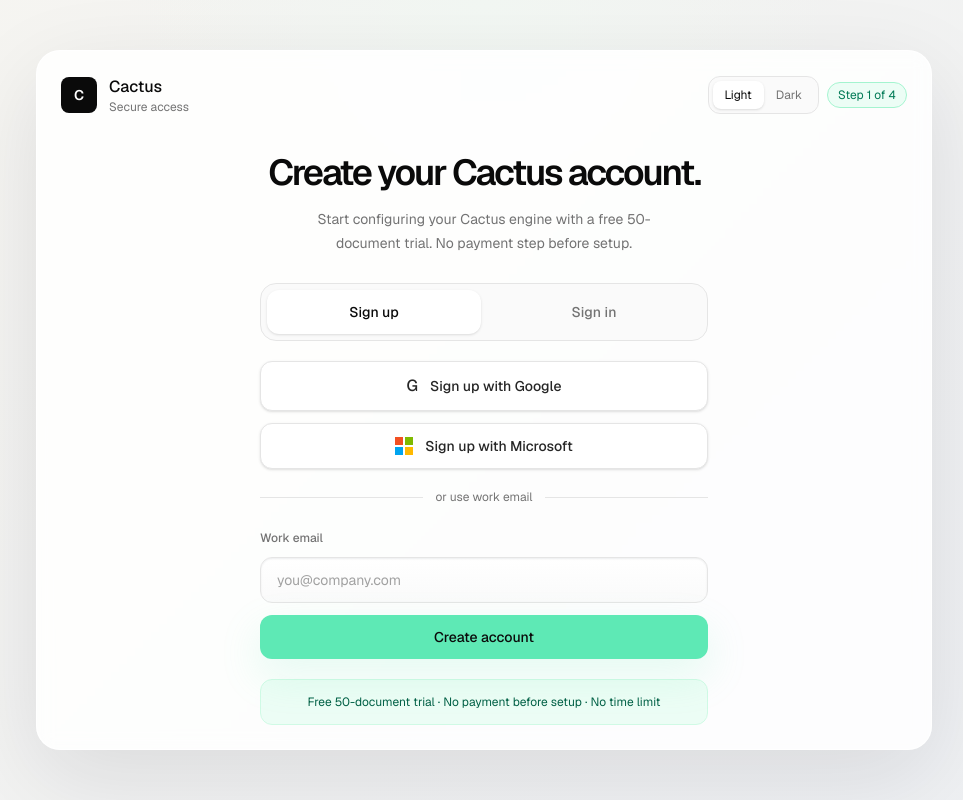
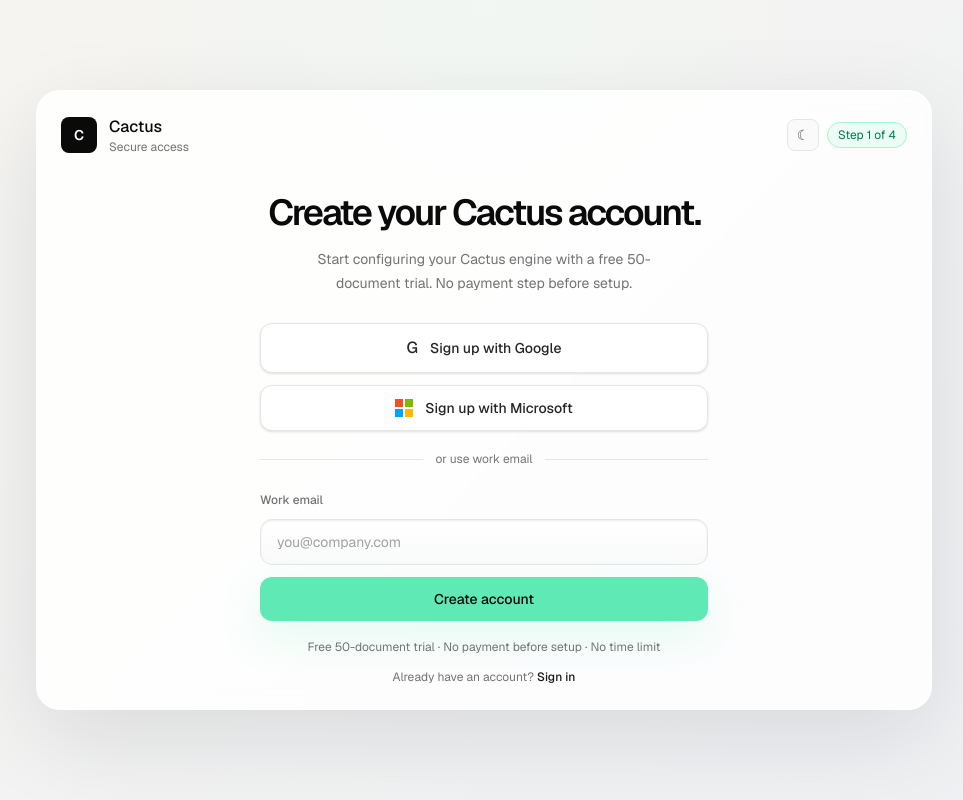
Before and after one commit to CactusCEO/cactus-vault-prototype, a Next.js app: page / in a window 1280 px wide. Both pictures are taken after a click on the button "Build your Vault". Shown: the whole page, without its empty margins (156-1119 px from the left). Built offline with nearby package versions, Linux system fonts and the light colour scheme.

Commit message:
fix: simplify auth controls

```diff
--- a/src/app/page.tsx
+++ b/src/app/page.tsx
@@ -218,8 +218,6 @@
     : "w-full max-w-4xl rounded-[1.5rem] border border-white/80 bg-white/85 p-6 shadow-[0_28px_90px_rgba(15,23,42,0.10)] backdrop-blur";
   const muted = isDark ? "text-neutral-400" : "text-neutral-500";
   const softSurface = isDark ? "border-white/10 bg-white/[0.04]" : "border-neutral-200 bg-neutral-50/90";
-  const activeTab = isDark ? "bg-white text-neutral-950 shadow-[0_10px_30px_rgba(255,255,255,0.08)]" : "bg-white text-neutral-950 shadow-sm";
-  const inactiveTab = isDark ? "text-neutral-500 hover:text-white" : "text-neutral-500 hover:text-neutral-900";
   const authButton = isDark ? "border-white/10 bg-white/[0.06] text-neutral-100 hover:bg-white/[0.09]" : "border-neutral-200 bg-white text-neutral-800 hover:bg-neutral-50";
   const inputClass = isDark ? "border-white/10 bg-black/30 text-white placeholder:text-neutral-600 focus:border-emerald-400/70" : "border-neutral-200 bg-gradient-to-b from-white to-neutral-50 text-neutral-950 placeholder:text-neutral-400 focus:border-neutral-400";
 
@@ -232,10 +230,13 @@
             <div><p className="font-medium">Cactus</p><p className={`text-xs ${muted}`}>Secure access</p></div>
           </div>
           <div className="flex items-center gap-2">
-            <div className={`rounded-xl border p-1 text-xs ${softSurface}`}>
-              <button onClick={() => setTheme("light")} className={`rounded-lg px-3 py-1.5 ${!isDark ? activeTab : inactiveTab}`}>Light</button>
-              <button onClick={() => setTheme("dark")} className={`rounded-lg px-3 py-1.5 ${isDark ? activeTab : inactiveTab}`}>Dark</button>
-            </div>
+            <button
+              onClick={() => setTheme(isDark ? "light" : "dark")}
+              aria-label={isDark ? "Switch to light mode" : "Switch to dark mode"}
+              className={`grid h-8 w-8 place-items-center rounded-lg border text-sm ${softSurface} ${isDark ? "text-neutral-200" : "text-neutral-600"}`}
+            >
+              {isDark ? "☀" : "☾"}
+            </button>
             <Pill tone="green">Step 1 of 4</Pill>
           </div>
         </div>
@@ -248,14 +249,7 @@
         </div>
 
         <div className="mx-auto mt-7 max-w-md">
-          <div className={`rounded-2xl border p-1.5 ${softSurface}`}>
-            <div className="grid grid-cols-2 gap-1.5">
-              <button onClick={() => setMode("signup")} className={`rounded-xl px-4 py-3 text-sm font-medium transition ${isSignup ? activeTab : inactiveTab}`}>Sign up</button>
-              <button onClick={() => setMode("signin")} className={`rounded-xl px-4 py-3 text-sm font-medium transition ${!isSignup ? activeTab : inactiveTab}`}>Sign in</button>
-            </div>
-          </div>
-
-          <div className="mt-5 space-y-3">
+          <div className="space-y-3">
             <button onClick={() => go(2)} className={`flex w-full items-center justify-center gap-3 rounded-xl border px-4 py-3 text-sm font-medium shadow-sm ${authButton}`}>
               <span className="text-base">G</span>{isSignup ? "Sign up with Google" : "Sign in with Google"}
             </button>
@@ -271,9 +265,15 @@
           <input className={`mt-2 w-full rounded-xl border px-4 py-3 text-sm outline-none shadow-[inset_0_1px_2px_rgba(15,23,42,0.08)] ${inputClass}`} placeholder="you@company.com" />
           <button onClick={() => go(2)} className="mt-3 w-full rounded-xl bg-emerald-300 px-4 py-3 text-sm font-medium text-neutral-950 shadow-[0_16px_40px_rgba(110,231,183,0.18)]">{isSignup ? "Create account" : "Email me a sign-in link"}</button>
 
-          <div className={`mt-5 rounded-xl border px-4 py-3 text-center text-xs leading-5 ${isDark ? "border-emerald-300/20 bg-emerald-300/10 text-emerald-100" : "border-emerald-100 bg-emerald-50 text-emerald-800"}`}>
+          <p className={`mt-4 text-center text-xs leading-5 ${muted}`}>
             Free 50-document trial · No payment before setup · No time limit
-          </div>
+          </p>
+          <p className={`mt-3 text-center text-xs ${muted}`}>
+            {isSignup ? "Already have an account? " : "New to Cactus? "}
+            <button onClick={() => setMode(isSignup ? "signin" : "signup")} className={`font-medium underline-offset-4 hover:underline ${isDark ? "text-emerald-200" : "text-neutral-900"}`}>
+              {isSignup ? "Sign in" : "Create an account"}
+            </button>
+          </p>
         </div>
       </div>
     </div>
```
